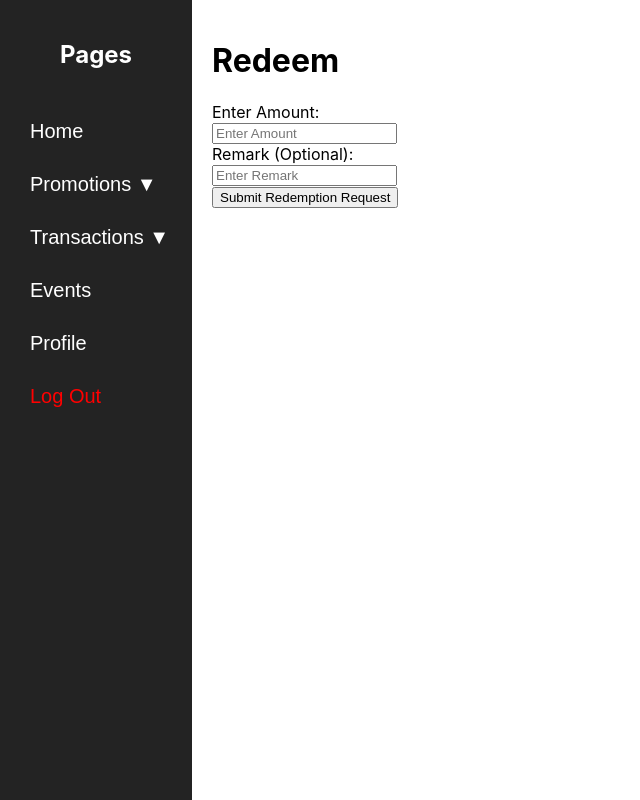
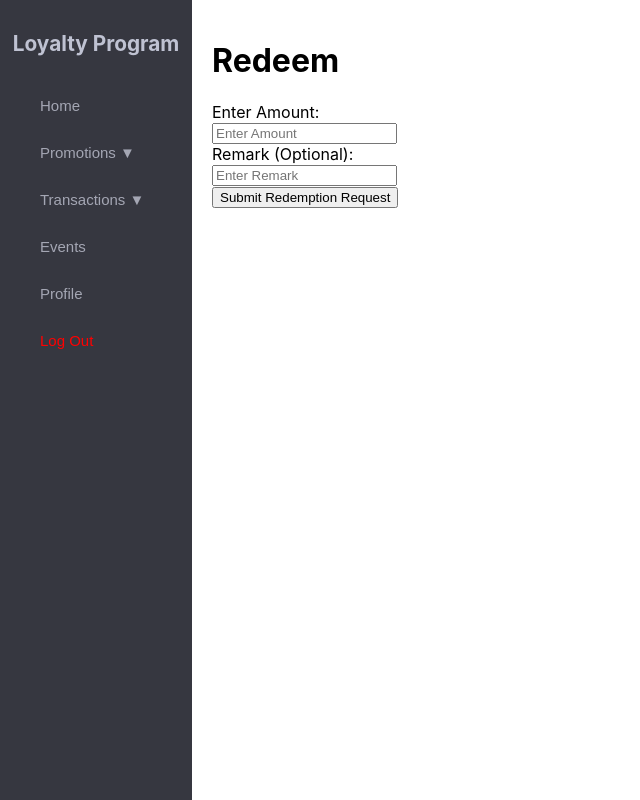
Before and after one commit to grandrx10/CSC309Website, a React (Create React App) app in the folder frontend/: page /redeem in a window 1280 px wide. Shown: the whole page, without its empty margins (0-640 px from the left). Built offline with nearby package versions, Linux system fonts and the light colour scheme.

Commit message:
NavBar styling update

```diff
--- a/frontend/src/App.css
+++ b/frontend/src/App.css
@@ -50,10 +50,10 @@
     z-index: 1;
     top: 0;
     left: 0;
-    background-color: #232323;
+    background-color: #363740;
     transition: .5s ease;
     overflow-x: hidden;
-    padding-top: 20px;
+    padding-top: 10px;
     display: flex;
     flex-direction: column;
     align-items: center;
@@ -95,9 +95,10 @@
 }
 
 .navbar-title {
-    font-size: 1.5rem;
-    margin-bottom: 20px;
-    color: white;
+    font-size: 1.3rem;
+    text-align: center;
+    margin-bottom: 10px;
+    color: #bfc2d2;
 }
 
 .navbar-menu {
@@ -116,12 +117,11 @@
     width: 100%;
     text-align: left;
     text-decoration: none;
-    font-size: 20px;
-    color: white;
+    font-size: 15px;
+    color: #A4A6B3;
     cursor: pointer;
     display: block;
-    padding: 15px 0;
-    padding-left: 30px;
+    padding: 15px 10px 15px 40px;
     transition: background-color 0.3s;
     border: none;
     background-color: transparent;
@@ -140,7 +140,7 @@
 }
 
 .navbar-menu li button:hover {
-    background-color: #575757;
+    background-color: #4b4c58;
 }
 
 .navbar-menu li button:hover::before {
@@ -157,6 +157,11 @@
     color: red;
 }
 
+.navbar-menu .sub-menu {
+    list-style-type: none;
+    margin: 0;
+}
+
 .transfer-failed {
     color: #9b0024;
     font-weight: bold;
--- a/frontend/src/App.jsx
+++ b/frontend/src/App.jsx
@@ -18,6 +18,10 @@ import Transfer from './pages/Features/Transactions/Transfer';
 import Redeem from './pages/Features/Transactions/Redeem';
 import Process from './pages/Features/Transactions/Process';
 import Purchase from './pages/Features/Transactions/Purchase';
+
+import Users from './pages/Features/Users/Users';
+import UpdateUser from './pages/Features/Users/UpdateUser';
+import PromoteUser from './pages/Features/Users/PromoteUser';
 import Profile from './components/Profile/Profile';
 import EditProfile from './components/Profile/EditProfile';
 import ChangePassword from './components/Profile/ChangePassword';
@@ -46,6 +50,10 @@ function App() {
         <Route path="/transactions/process" element={<Process />} />
         <Route path="/transactions/purchase" element={<Purchase />} />
 
+        <Route path="/users" element={<Users />} />
+        <Route path="/users/update" element={<UpdateUser />} />
+        <Route path="/users/promote" element={<PromoteUser />} />
+
         <Route path="/profile" element={<Profile />} />
         <Route path="/profile/edit" element={<EditProfile />} />
         <Route path="/profile/change-password" element={<ChangePassword />} />
--- a/frontend/src/components/NavBar.js
+++ b/frontend/src/components/NavBar.js
@@ -15,29 +15,34 @@ const NavBar = ({ userRole, children }) => {
     https://medium.com/swlh/how-to-make-a-side-navigation-bar-in-reactjs-c90747f3410c
     */
     const [width, setWidth] = useState("15%");
-    const [showSubMenu, setShowSubMenu] = useState(false);
+    const [showPromotionsMenu, setShowPromotionsMenu] = useState(false);
+    const [showTransactionsMenu, setShowTransactionsMenu] = useState(false);
     const openNav = () => {
         setWidth("15%")
     }
     const closeNav = () => {
         setWidth("0%")
     }
-    const toggleSubMenu = () => {
-        setShowSubMenu(!showSubMenu);
+    const togglePromotionsMenu = () => {
+        setShowPromotionsMenu(!showPromotionsMenu);
     };
+
+    const toggleTransactionsMenu = () => {
+        setShowTransactionsMenu(!showTransactionsMenu);
+    }
 
     return (
         <div>
             {/* <button onClick={openNav} className="open-button">☰</button> */}
             <div className="navbar" style={{width: width}}>
                 {/* <button onClick={closeNav} className="close-button">X</button> */}
-                <h2 className="navbar-title">Pages</h2>
+                <h3 className="navbar-title">Loyalty Program</h3>
                 <ul className="navbar-menu">
                     <li><button onClick={() => navigate('/home')} className={isActive('/home')}>Home</button></li>
 
                     <li>
-                        <button onClick={toggleSubMenu}>Promotions   {showSubMenu ? '\u25B2' : '\u25BC'}</button>
-                        {showSubMenu && (
+                        <button onClick={togglePromotionsMenu}>Promotions   {showPromotionsMenu ? '\u25B2' : '\u25BC'}</button>
+                        {showPromotionsMenu && (
                             <ul className="sub-menu">
                                 <li><button onClick={() => navigate('/promotions/promotionlist')} className={isActive('/promotions/promotionlist')}>View All</button></li>
                                 <li><button onClick={() => navigate('/promotions/managepromotion')} className={isActive('/promotions/managepromotion')}>Manage</button></li>
@@ -47,22 +52,31 @@ const NavBar = ({ userRole, children }) => {
                         )}
                     </li>
                     <li>
-                        <button onClick={toggleSubMenu}>Transactions   {showSubMenu ? '\u25B2' : '\u25BC'}</button>
-                        {showSubMenu && (
+                        <button onClick={toggleTransactionsMenu}>Transactions   {showTransactionsMenu ? '\u25B2' : '\u25BC'}</button>
+                        {showTransactionsMenu && (
                             <ul className="sub-menu">
                                 <li><button onClick={() => navigate('/transactions')} className={isActive('/transactions')}>View All</button></li>
                                 <li><button onClick={() => navigate('/redeem')} className={isActive('/redeem')}>Redeem</button></li>
                                 <li><button onClick={() => navigate('/transfer')} className={isActive('/transfer')}>Transfer</button></li>
                                 {isCashier && (
-                                    <li><button onClick={() => navigate('/transactions/process')} className={isActive('/transactions/process')}>Process (for cashiers)</button></li>
+                                    <li><button onClick={() => navigate('/transactions/process')} className={isActive('/transactions/process')}>Process (Cashiers)</button></li>
                                 )}
                                 {isCashier && (
-                                    <li><button onClick={() => navigate('/transactions/purchase')} className={isActive('/transactions/purchase')}>Create Purchase (for cashiers)</button></li>
+                                    <li><button onClick={() => navigate('/transactions/purchase')} className={isActive('/transactions/purchase')}>Create Purchase (Cashiers)</button></li>
                                 )}
                             </ul>
                         )}
                     </li>
                     <li><button onClick={() => navigate('/events')} className={isActive('/events')}>Events</button></li>
+                    {isManager && (
+                        <li><button onClick={() => navigate('/users')} className={isActive('/users')}>All Users (Managers)</button></li>
+                    )}
+                    {isManager && (
+                        <li><button onClick={() => navigate('/users/update')} className={isActive('/users/update')}>Update User (Managers)</button></li>
+                    )}
+                    {isSuperuser && (
+                        <li><button onClick={() => navigate('/users/promote')} className={isActive('/users/promote')}>Promote User (Superusers)</button></li>
+                    )}
                     <li><button onClick={() => navigate('/profile')} className={isActive('/profile')}>Profile</button></li>
                     <li><button onClick={() => navigate('/')} className={`log-out ${isActive('/')}`}>Log Out</button></li>
                 </ul>
```
Also changed, not shown: frontend/src/pages/Features/Users/PromoteUser.jsx (added), frontend/src/pages/Features/Users/UpdateUser.jsx (added), frontend/src/pages/Features/Users/Users.jsx (added).
